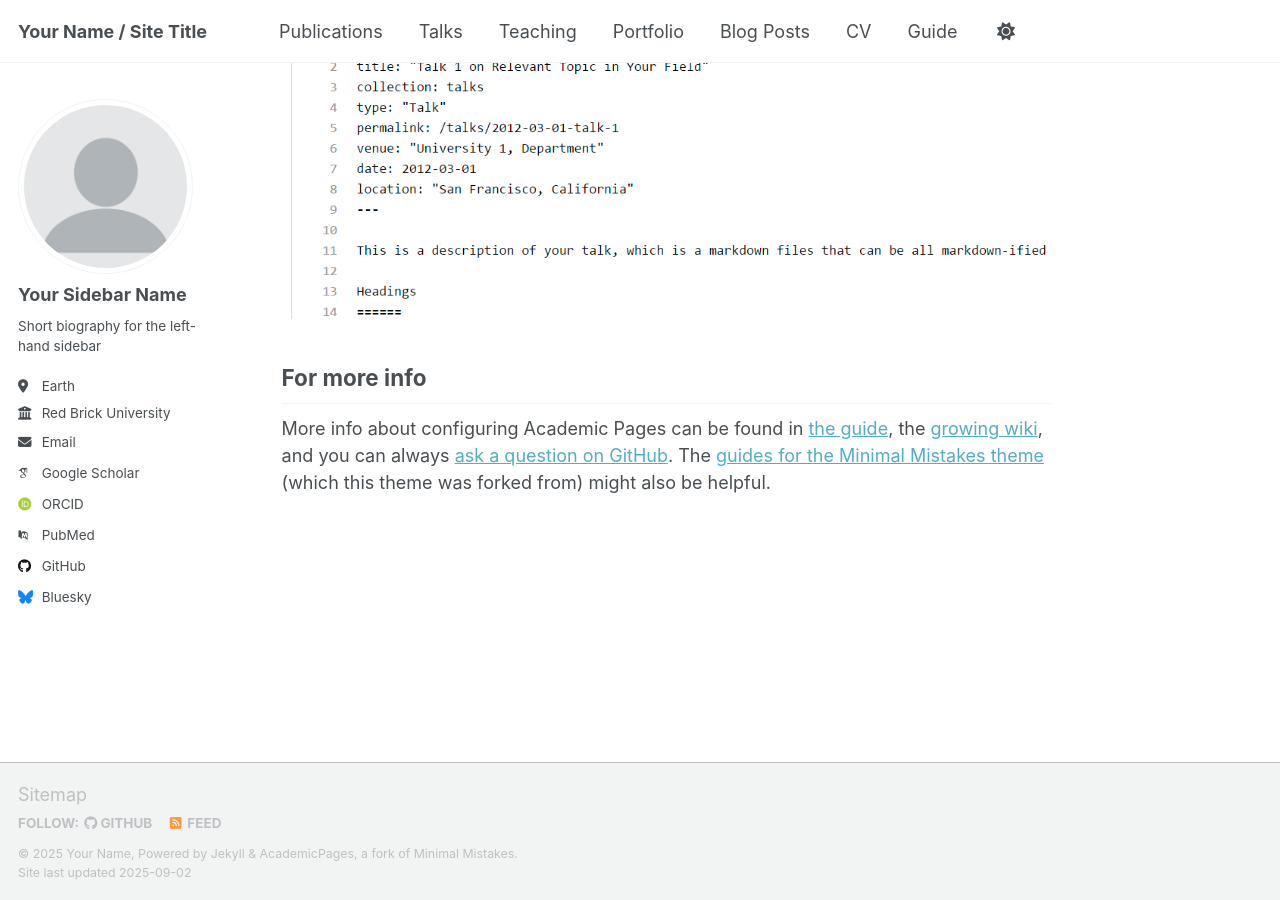
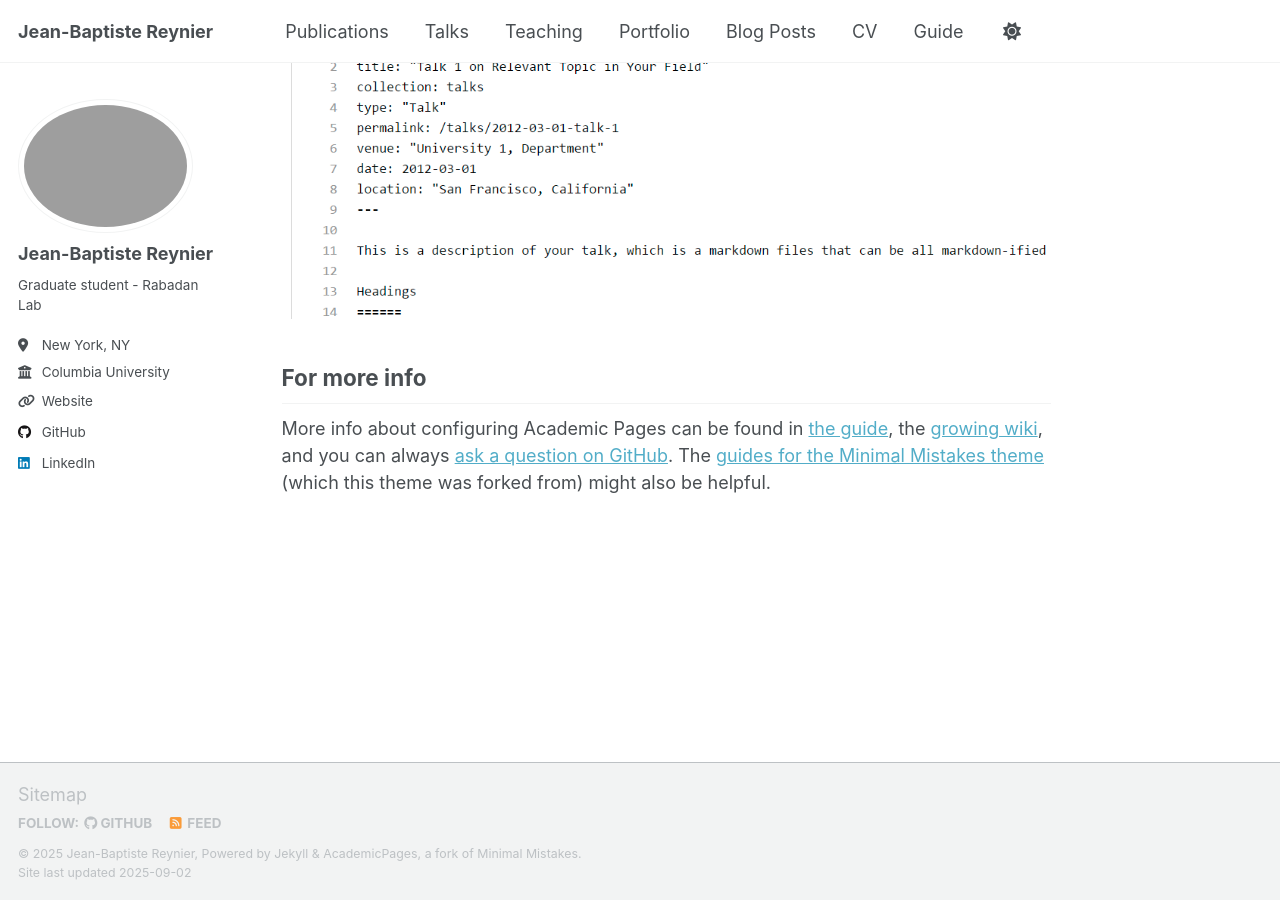
Before and after one commit to jbreynier/jbreynier.github.io, a Jekyll site: the page built from _pages/about.md, in a window 1280 px wide and 900 px high, scrolled down 2880 px. Built offline with Jekyll 4.4.1, drawn with Linux system fonts in a browser that asks for light colours; some web fonts are replaced; a script that is not in the unit is left out.

Commit message:
basic info added

```diff
--- a/_config.yml
+++ b/_config.yml
@@ -9,37 +9,37 @@
 # Basic Site Settings
 locale                   : "en-US"
 site_theme               : "default" # Currently available options are "default", "air"
-title                    : "Your Name / Site Title"
+title                    : "Jean-Baptiste Reynier"
 title_separator          : "-"
-name                     : &name "Your Name"
-description              : &description "personal description"
-url                      : https://academicpages.github.io # the base hostname & protocol for your site e.g. "https://[your GitHub username].github.io" or if you already have some other page hosted on Github then use "https://[your GitHub username].github.io/[Your Repo Name]"
+name                     : &name "Jean-Baptiste Reynier"
+description              : &description "Graduate student at Columbia University"
+url                      : https://jbreynier.github.io # the base hostname & protocol for your site e.g. "https://[your GitHub username].github.io" or if you already have some other page hosted on Github then use "https://[your GitHub username].github.io/[Your Repo Name]"
 baseurl                  : "" # the subpath of your site, e.g. "/blog"
-repository               : "academicpages/academicpages.github.io"
+repository               : "academicpages/jbreynier.github.io"
 
 # Site Author - The following control what appear as part of the author content on the side bar.
 #               If a field is blank the icon and link will not appear, otherwise it will be shown.
 #               Additional customization can be done by editing /_includes/author-profile.html
 author:
   # Biographic information
-  avatar           : "profile.png"
-  name             : "Your Sidebar Name"
-  pronouns         : # example: "she/her"
-  bio              : "Short biography for the left-hand sidebar"
-  location         : "Earth"
-  employer         : "Red Brick University"
-  uri              : # URL
-  email            : "none@example.org"
+  avatar           : "jbreynier.png"
+  name             : "Jean-Baptiste Reynier"
+  # pronouns         : # example: "she/her"
+  bio              : "Graduate student - Rabadan Lab"
+  location         : "New York, NY"
+  employer         : "Columbia University"
+  uri              : https://www.rabadanlab.org
+  # email            : "none@example.org"
 
   # Academic websites
   academia         : # URL
   arxiv            : # URL - Update with the correct link to your profile
-  googlescholar    : "https://scholar.google.com/citations?user=PS_CX0AAAAAJ"
+  googlescholar    : # "https://scholar.google.com/citations?user=PS_CX0AAAAAJ"
   inspire-hep      : # URL
   impactstory      : # URL
-  orcid            : "http://orcid.org/yourorcidurl"
+  orcid            : # "http://orcid.org/yourorcidurl"
   semantic         : # URL
-  pubmed           : "https://www.ncbi.nlm.nih.gov/pubmed/?term=john+snow"
+  pubmed           : # "https://www.ncbi.nlm.nih.gov/pubmed/?term=john+snow"
   researchgate     : # URL
   scopus           : # URL
 
@@ -47,13 +47,13 @@ author:
   bitbucket        : # Username - Update with your username on the site
   codepen          : # Username
   dribbble         : # Username
-  github           : "academicpages"
+  github           : "jbreynier"
   kaggle           : # Username
   stackoverflow    : # User number or user number and name (i.e., use "1" or "1/jeff-atwood")
 
   # Social media
   artstation       : # Username
-  bluesky          : "bsky.app" # Replace this with you Bluesky username
+  bluesky          : # Replace this with you Bluesky username
   facebook         : # Username
   flickr           : # Username
   foursquare       : # Username
@@ -62,7 +62,7 @@ author:
   keybase          : # Username
   instagram        : # Username
   lastfm           : # Username
-  linkedin         : # Username
+  linkedin         : jean-baptiste-reynier
   mastodon         : # URL
   medium           : # URL
   pinterest        : # Username
```
Also changed, not shown: 1 other file.
